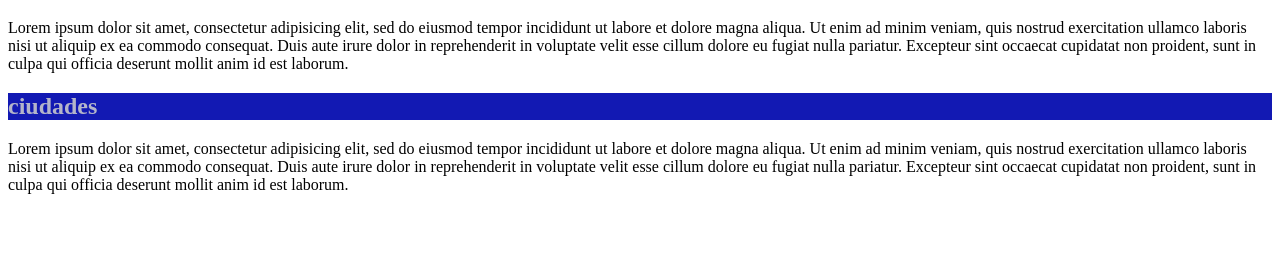
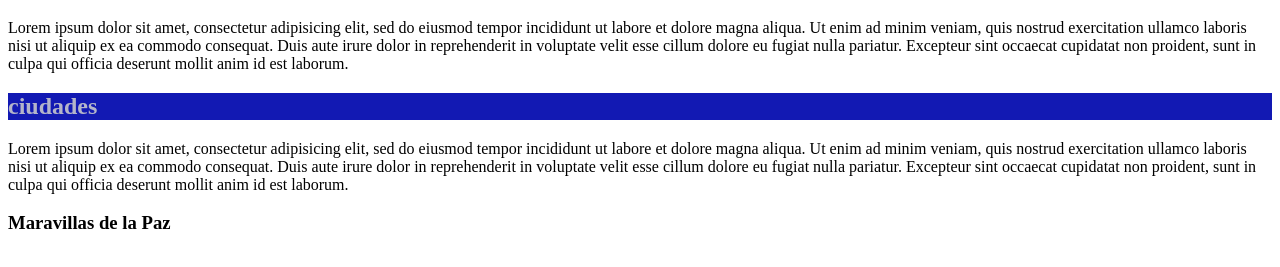
Before and after one commit to 123mile123/RepositorioLuna, a plain HTML site: page index.html in a window 1280 px wide. Shown: the part 61-328 px from the top of the page. Drawn offline with Linux system fonts and the light colour scheme; files that its build step writes are made by us from their sources.

Commit message:
subtitulo maravillas de la paz

```diff
--- a/index.html
+++ b/index.html
@@ -22,6 +22,7 @@
 	consequat. Duis aute irure dolor in reprehenderit in voluptate velit esse
 	cillum dolore eu fugiat nulla pariatur. Excepteur sint occaecat cupidatat non
 	proident, sunt in culpa qui officia deserunt mollit anim id est laborum.</p>
+	<h3>Maravillas de la Paz</h3>
 
 </body>
 </html>
```
